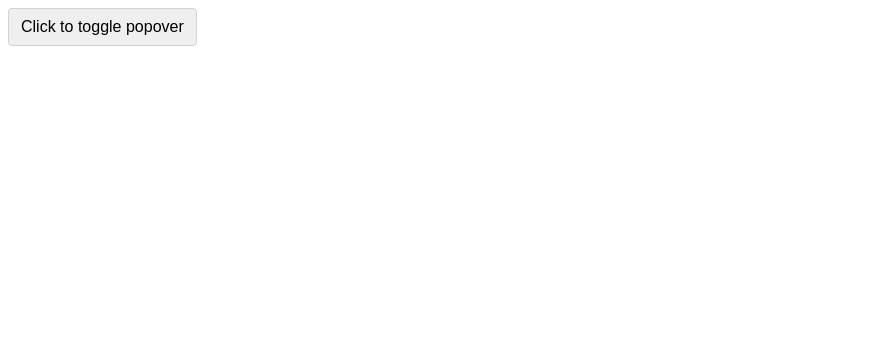
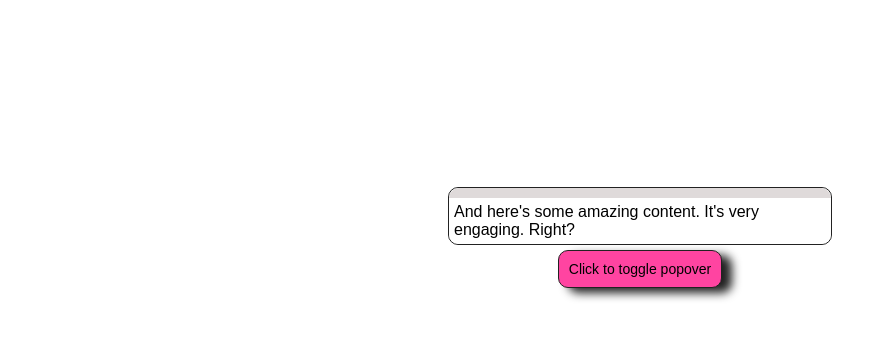
Before and after one commit to ElenaKars/Popover, a website built with webpack: page src/index.html in a window 1280 px wide. Both pictures are taken after a click on the button "Click to toggle popover". Shown: the whole page, without its empty margins (0-887 px from the left). Built offline with nearby package versions, Linux system fonts and the light colour scheme.

Commit message:
tests added

```diff
--- a/src/css/style.css
+++ b/src/css/style.css
@@ -1,47 +1,45 @@
-p {
-    color: black;
+* {
+    font-family: Arial, Helvetica, sans-serif;
+    font-size: 14px;
+    box-sizing: border-box;
+    padding: 0;
+    margin: 0;
   }
 
-form {
-    margin-top: 200px;
+  .container {
+    display: flex;
+    justify-content: space-around;
+    margin-top: 30vh;
+    padding: 10px;
+    position: relative;
   }
 
-:invalid {
-    /* border: 1px solid red; */
+  .button {
+    background-color: #ff44a1;
+    padding: 10px;
+    border: 1px solid #222222;
+    border-radius: 10px;
+    box-shadow: 10px 5px 10px #222222;
   }
 
-.input {
-    display: inline-block;
-    padding: .375rem .75rem;
-    font-size: 1rem;
-    line-height: 1.5;
-    color: #495057;
-    border: 1px solid #ced4da;
-    border-radius: .25rem;
+  .popover {
+    width: 30vw;
+    border: 1px solid #222222;
+    border-radius: 10px;
+    position: absolute;
   }
 
-.btn {
-    display: inline-block;
+  .popover-title {
+    background-color: #dfdada;
+    font-size: 20px;
+    border-radius: 10px 10px 0 0;
+    padding: 5px;
     text-align: center;
-    vertical-align: middle;
-    user-select: none;
-    padding: .375rem .75rem;
-    font-size: 1rem;
-    line-height: 1.5;
-    border-radius: .25rem;
-    border: 1px solid #ced4da;
   }
 
-.form-control {
-    position: relative;
-    margin-bottom: 5px;
+  .popover-content {
+    background-color: #fff;
+    font-size: 16px;
+    border-radius: 0 0 10px 10px;
+    padding: 5px;
   }
-
-.form-error {
-  position: absolute;
-  padding: 5px 10px;
-  width: 200px;
-  background: #fff;
-  box-shadow: 0 5px 20px 0 rgba(0, 0, 0, 0.1);
-  z-index: 999;
-}
--- a/src/index.html
+++ b/src/index.html
@@ -7,7 +7,7 @@
     <title>Popover</title>
 </head>
     <div class="container">
-        <button type="button" class="btn btn-lg btn-danger" data-toggle="popover" title="Popover title" data-content="And here's some amazing content. It's very engaging. Right?">Click to toggle popover</button>
+        <button class="button" data-title="Popover title" data-content="And here's some amazing content. It's very engaging. Right?">Click to toggle popover</button>
     </div>
 <body>
 </body>
--- a/src/js/Popover.js
+++ b/src/js/Popover.js
@@ -1,5 +1,3 @@
-// TODO: write code here
-
 export default class Popover{
   constructor(element){
     this.element = element;
@@ -28,7 +26,7 @@ export default class Popover{
   positionPopover(){
     this.element.parentElement.appendChild(this.popover);
     const {offsetTop: top, offsetLeft: left, offsetWidth: width } = this.element;
-    this.popover = style.top = `${top - this.popover.offsetHeight - 5}px`;
+    this.popover.style.top = `${top - this.popover.offsetHeight - 5}px`;
     this.popover.style.left = `${left + width / 2 - this.popover.offsetWidth / 2}px`
   }
 
--- a/src/js/app.js
+++ b/src/js/app.js
@@ -1,3 +1,6 @@
-// TODO: write code here
+import Element from './Element';
 
-console.log('app.js bundled');
+document.querySelectorAll('.button').forEach((el) => {
+  const element = new Element(el);
+  element.init();
+});
```
Also changed, not shown: src/js/__tests__/Element.test.js (added, +37 -0 lines), src/js/__tests__/Popover.test.js (added, +34 -0 lines), src/js/__tests__/app.test.js (deleted, +0 -3 lines). Lines whose indentation alone changed are shown as unchanged.
